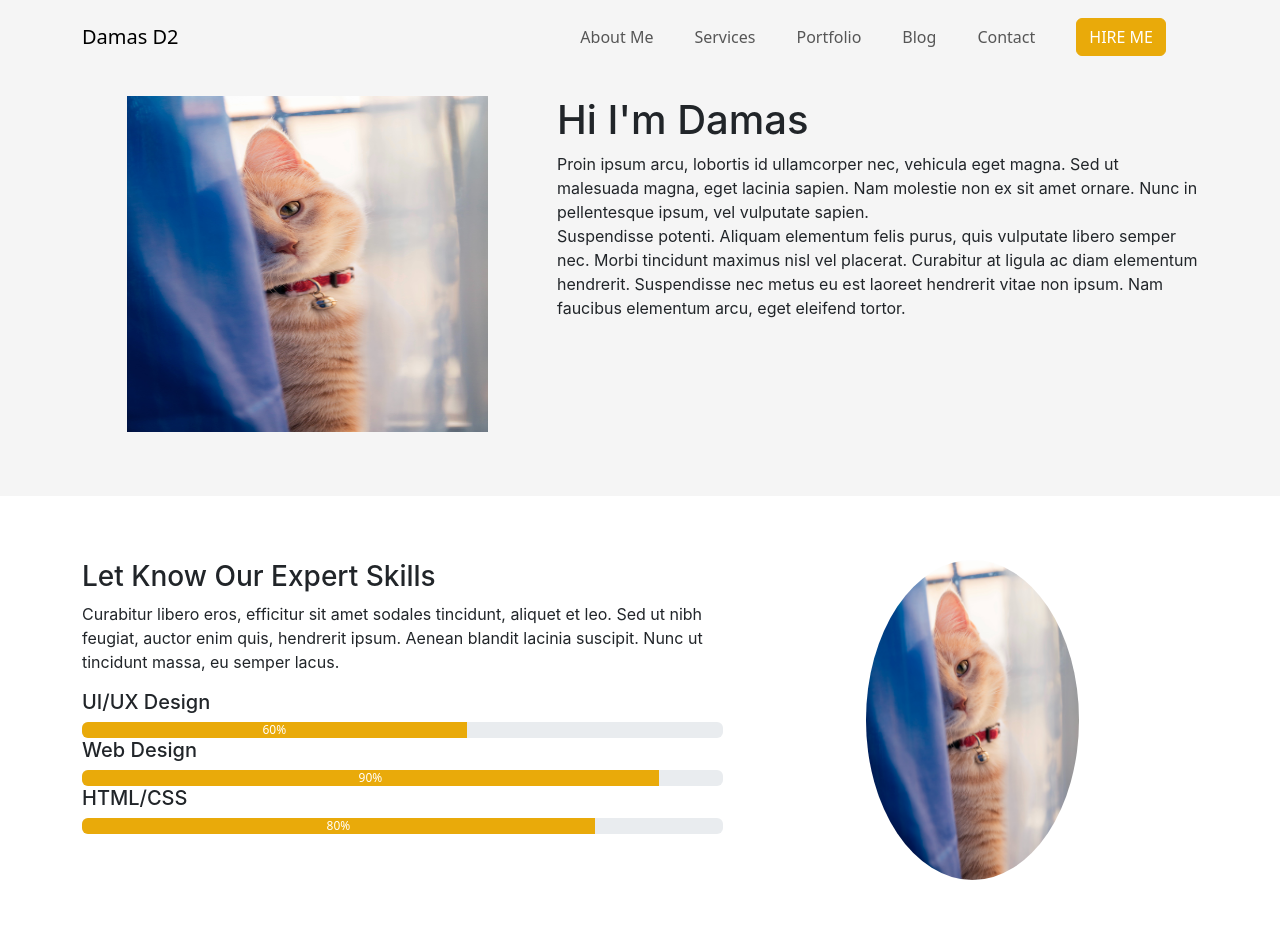
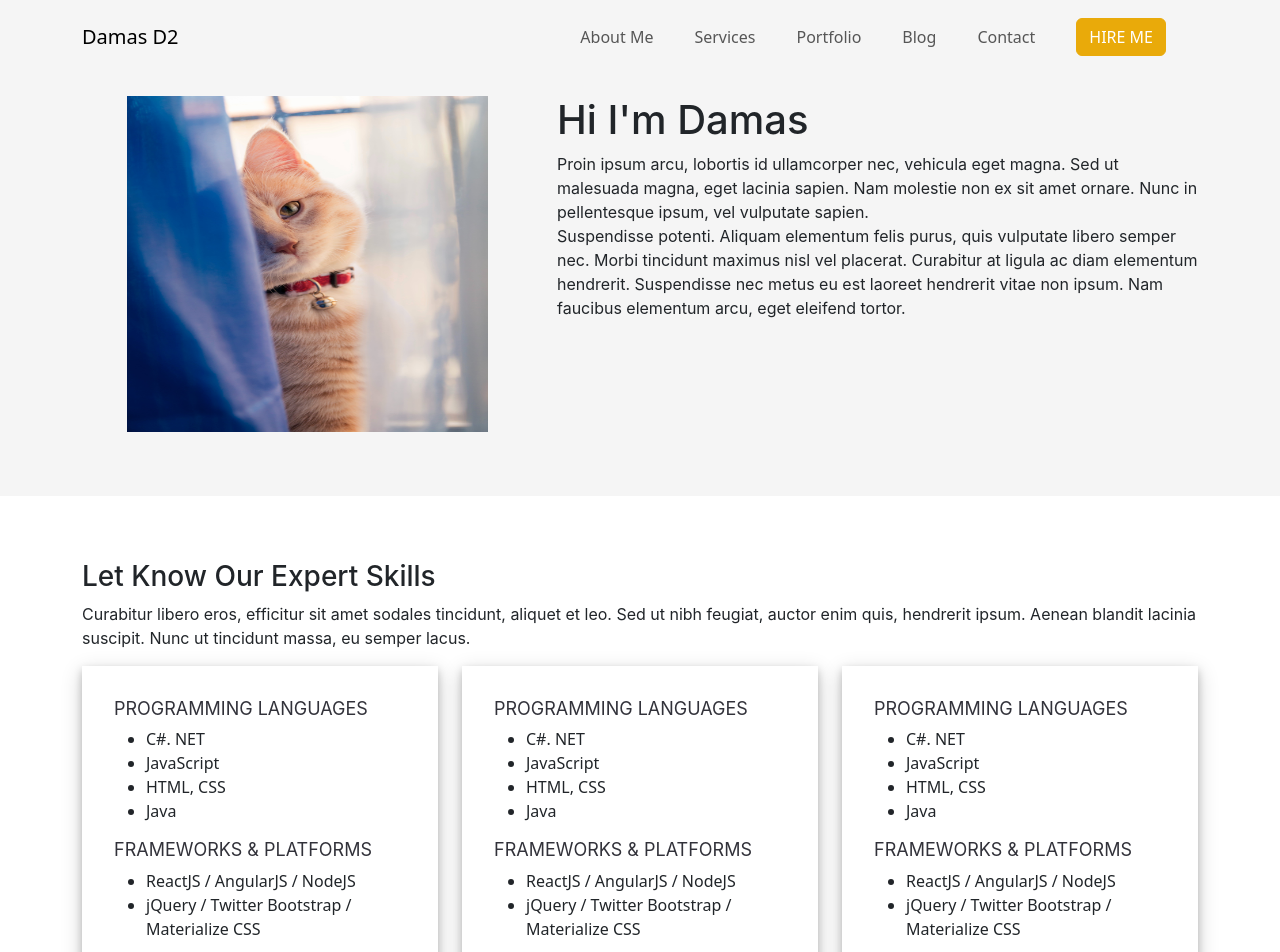
Before and after one commit to daidtech/FE_myspace, a Next.js app: page / in a window 1280 px wide. Shown: the top 952 px of the page. Built offline with nearby package versions, Linux system fonts and the light colour scheme.

Commit message:
update UI about page

```diff
--- a/components/About/AboutSkill/AboutSkil.module.scss
+++ b/components/About/AboutSkill/AboutSkil.module.scss
@@ -1,14 +1,12 @@
-.aboutSkill  {
+.skillBox {
+  box-shadow: 0 4px 8px 0 rgba(0, 0, 0, 0.2), 0 6px 20px 0 rgba(0, 0, 0, 0.19);
+  padding: 2rem;
 }
 
-
-.wrapAboutBackground {
-  text-align: center;
+.skillBoxTitle {
+  font-size: 18px;
+  font-weight: normal;
+  text-transform: uppercase;
+  margin-top: 0;
+  color: #32323a;
 }
-.aboutBackground {
-  max-height: 20rem;
-  border-radius: 50%;
-}
-.wrapProgressBar {
-  margin-bottom: 4rem;
-}
--- a/components/About/AboutSkill/AboutSkill.tsx
+++ b/components/About/AboutSkill/AboutSkill.tsx
@@ -1,39 +1,68 @@
-import { Container, Row, Col, ProgressBar } from "react-bootstrap";
+import { Container, Row, Col } from "react-bootstrap";
 import styles from './AboutSkil.module.scss';
 
 export default function AboutSkill() {
-  const skill1 = 60
-  const skill2 = 90
-  const skill3 = 80
+
   return (
     <section className={styles.aboutSkill}>
       <Container>
         <Row>
-          <Col lg={7}>
+          <Col>
             <h3>
               Let Know Our Expert Skills
             </h3>
             <p>
               Curabitur libero eros, efficitur sit amet sodales tincidunt, aliquet et leo. Sed ut nibh feugiat, auctor enim quis, hendrerit ipsum. Aenean blandit lacinia suscipit. Nunc ut tincidunt massa, eu semper lacus.
             </p>
-            <div className={styles.wrapProgressBar}>
-              <div className="progres-bar">
-                <h5>UI/UX Design</h5>
-                <ProgressBar now={skill1} label={`${skill1}%`} />
-              </div>
-              <div className="progres-bar">
-                <h5>Web Design</h5>
-                <ProgressBar now={skill2} label={`${skill2}%`} />
-              </div>
-              <div className="progres-bar">
-                <h5>HTML/CSS</h5>
-                <ProgressBar now={skill3} label={`${skill3}%`} />
-              </div>
+          </Col>
+        </Row>
+        <Row>
+          <Col lg={4}>
+            <div className={styles.skillBox}>
+              <h2 className={styles.skillBoxTitle}>Programming languages</h2>
+              <ul>
+                <li> C#. NET </li>
+                <li> JavaScript </li>
+                <li> HTML, CSS </li>
+                <li> Java </li>
+              </ul>
+              <h2 className={styles.skillBoxTitle}>Frameworks & platforms</h2>
+              <ul>
+                <li>ReactJS / AngularJS / NodeJS</li>
+                <li>jQuery / Twitter Bootstrap / Materialize CSS</li>
+              </ul>
             </div>
           </Col>
-          <Col lg={5}>
-            <div className={styles.wrapAboutBackground}>
-              <img src='/images/1.jpg' alt="" className={styles.aboutBackground} />
+          <Col lg={4}>
+            <div className={styles.skillBox}>
+              <h2 className={styles.skillBoxTitle}>Programming languages</h2>
+              <ul>
+                <li> C#. NET </li>
+                <li> JavaScript </li>
+                <li> HTML, CSS </li>
+                <li> Java </li>
+              </ul>
+              <h2 className={styles.skillBoxTitle}>Frameworks & platforms</h2>
+              <ul>
+                <li>ReactJS / AngularJS / NodeJS</li>
+                <li>jQuery / Twitter Bootstrap / Materialize CSS</li>
+              </ul>
+            </div>
+          </Col>
+          <Col lg={4}>
+            <div className={styles.skillBox}>
+              <h2 className={styles.skillBoxTitle}>Programming languages</h2>
+              <ul>
+                <li> C#. NET </li>
+                <li> JavaScript </li>
+                <li> HTML, CSS </li>
+                <li> Java </li>
+              </ul>
+              <h2 className={styles.skillBoxTitle}>Frameworks & platforms</h2>
+              <ul>
+                <li>ReactJS / AngularJS / NodeJS</li>
+                <li>jQuery / Twitter Bootstrap / Materialize CSS</li>
+              </ul>
             </div>
           </Col>
         </Row>
--- a/components/About/Experience/Experience.module.scss
+++ b/components/About/Experience/Experience.module.scss
@@ -49,10 +49,6 @@
   transition: width 0.5s, height 0.5s;
 }
 
-.hoverCounter:hover {
-  height: 6rem;
-  width: 6rem;}
-
 .workFor {
   margin-left: 1rem;
 }
--- a/components/About/Experience/Experience.tsx
+++ b/components/About/Experience/Experience.tsx
@@ -7,7 +7,7 @@ function WorkFor({info})  {
       <Row>
         <Col lg={2}>
           <div className={styles.wrapCounter}>
-            <div className={styles.counterInter + ' ' + styles.hoverCounter}></div>
+            <div className={styles.counterInter}></div>
             <div className={styles.counterOuter}></div>
             <p>{info.index}</p>
           </div>
@@ -38,7 +38,7 @@ export default function Experience() {
       responsibility: "Mauris dictum eros purus, vitae pharetra risus pulvinar rhoncus. Duis bibendum tristique luctus. Aliquam non urna odio morbi nec lectus tempus lorem vehicula consequat sed eu lectus. Ut maximus nulla a est placer."
     },
     {
-      index: 1,
+      index: 2,
       title: "Web developer",
       companyName: "Vinetwork",
       dateStart: new Date(2019, 9, 3),
```
